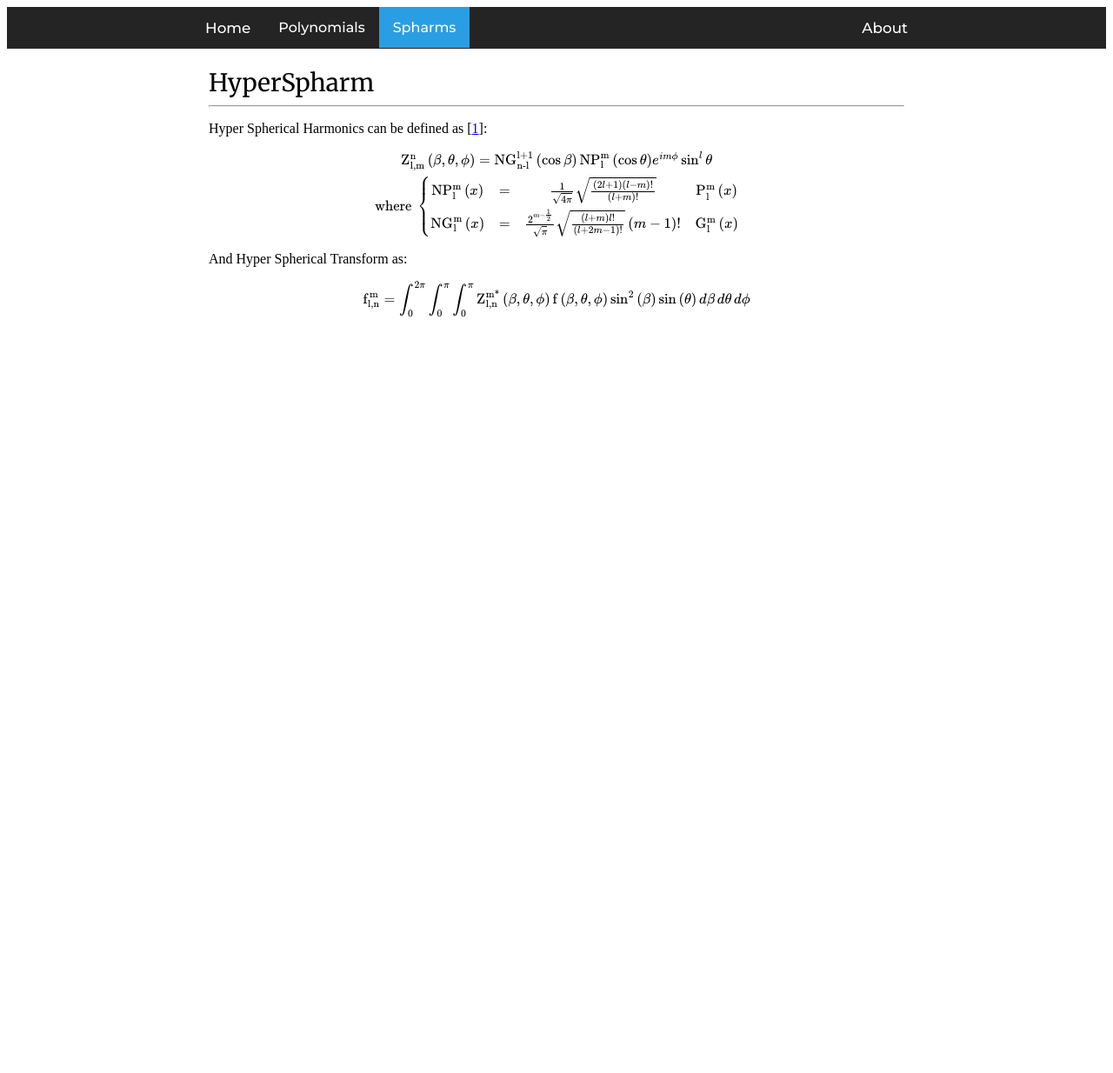
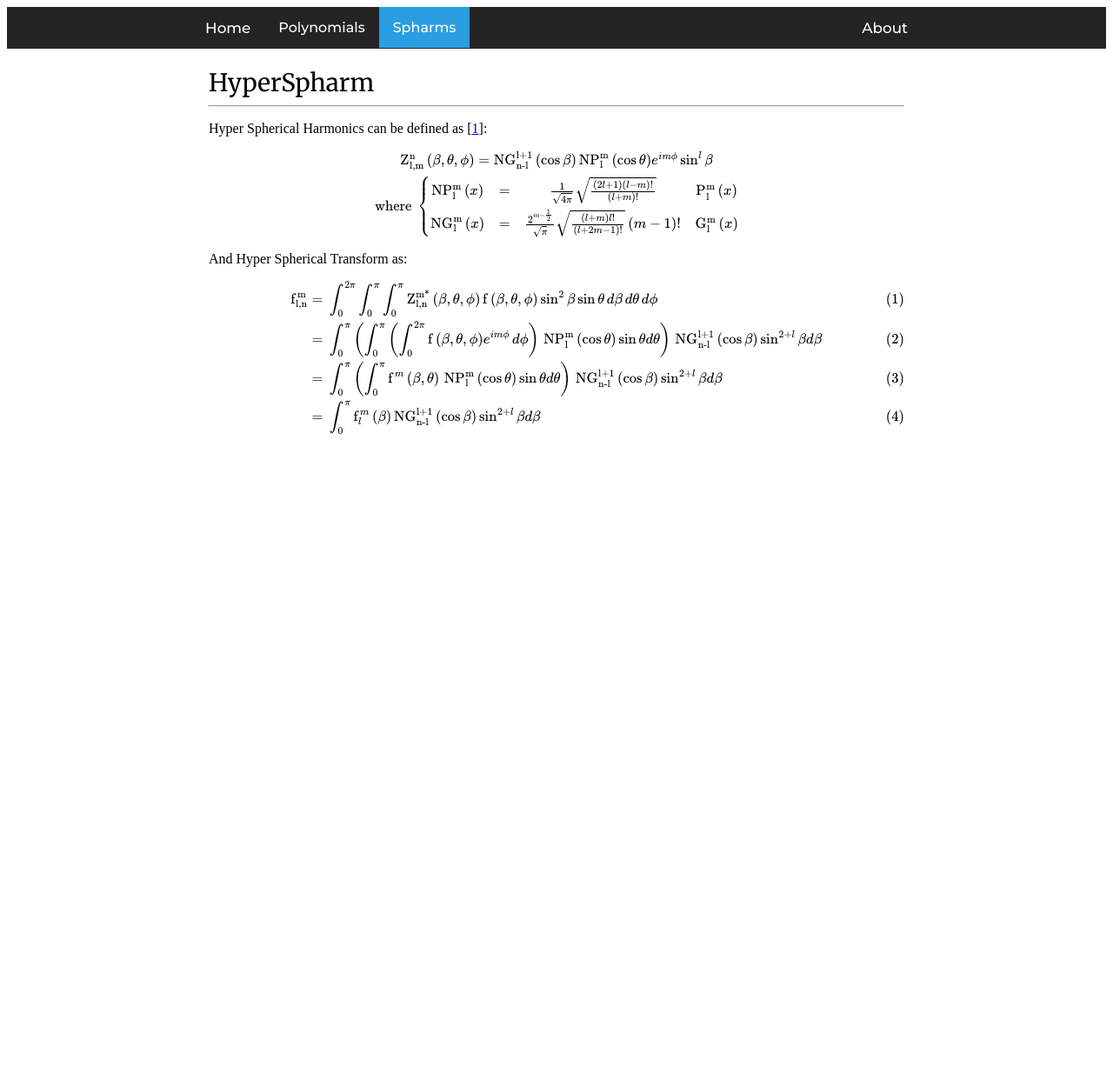
Before and after one commit to sylvaus/hyperspharm, a Jekyll site: the page built from hyperspharm.md, in a window 1280 px wide. Shown: the whole page at 87% size. Built offline with Jekyll 4.4.1, drawn with Linux system fonts in a browser that asks for light colours; nearby versions of some CDN libraries; our own code applies the rules of GitHub Pages for plain Markdown files; formulas are drawn with MathJax 3; before the commit the page ends 900 px from its top, so only the background shows below that.

Commit message:
Added additional from of hyperspharm transform

```diff
--- a/hyperspharm.md
+++ b/hyperspharm.md
@@ -6,8 +6,11 @@ math: true
 
 Hyper Spherical Harmonics can be defined as [[1](https://www.ncbi.nlm.nih.gov/pmc/articles/PMC4033314/)]:
 
-$$\begin{matrix} \operatorname{Z^n_{l,m}}{\left (\beta,\theta,\phi \right )} = \operatorname{NG^{l+1}_{n-l}}{\left (\cos\beta \right )} \operatorname{NP^m_l}{\left (\cos\theta \right )} e^{i m \phi} \sin^{l}\theta \\ \text{where }\left\{\begin{matrix} \operatorname{NP^m_l}{\left (x \right )} &=& \frac{1}{\sqrt{4\pi}}\sqrt{\frac{\left(2 l + 1\right) \left(l - m\right)!}{\left(l + m\right)!}} &\operatorname{P^m_l}{\left (x \right )} \\ \operatorname{NG^m_l}{\left (x \right )} &=& \frac{2^{m - \frac{1}{2}} }{\sqrt{\pi}} \sqrt{\frac{\left(l + m\right) l!}{\left(l + 2 m - 1\right)!}} \left(m - 1\right)! &\operatorname{G^m_l}{\left (x \right )} \end{matrix}\right. \end{matrix}$$
+$$\begin{matrix} \operatorname{Z^n_{l,m}}{\left (\beta,\theta,\phi \right )} = \operatorname{NG^{l+1}_{n-l}}{\left (\cos\beta \right )} \operatorname{NP^m_l}{\left (\cos\theta \right )} e^{i m \phi} \sin^{l}\beta \\ \text{where }\left\{\begin{matrix} \operatorname{NP^m_l}{\left (x \right )} &=& \frac{1}{\sqrt{4\pi}}\sqrt{\frac{\left(2 l + 1\right) \left(l - m\right)!}{\left(l + m\right)!}} &\operatorname{P^m_l}{\left (x \right )} \\ \operatorname{NG^m_l}{\left (x \right )} &=& \frac{2^{m - \frac{1}{2}} }{\sqrt{\pi}} \sqrt{\frac{\left(l + m\right) l!}{\left(l + 2 m - 1\right)!}} \left(m - 1\right)! &\operatorname{G^m_l}{\left (x \right )} \end{matrix}\right. \end{matrix}$$
 
 And Hyper Spherical Transform as:
 
-$$\operatorname{f^{m}_{l,n}} = \int_{0}^{2 \pi}\int_{0}^{\pi}\int_{0}^{\pi} \operatorname{Z^{m*}_{l,n}}{\left (\beta,\theta,\phi \right )} \operatorname{f}{\left (\beta,\theta,\phi \right )} \sin^{2}{\left (\beta \right )} \sin{\left (\theta \right )}\, d\beta\, d\theta\, d\phi $$
+$$\begin{eqnarray} \operatorname{f^{m}_{l,n}} &=& \int_{0}^{2 \pi}\int_{0}^{\pi}\int_{0}^{\pi} \operatorname{Z^{m*}_{l,n}}{\left (\beta,\theta,\phi \right )} \operatorname{f}{\left (\beta,\theta,\phi \right )} \sin^{2}{\beta} \sin{\theta}\, d\beta\, d\theta\, d\phi
+\\ &=&  \int_{0}^{\pi}\left(\int_{0}^{\pi} \left(\int_{0}^{2 \pi} \operatorname{f}{\left (\beta,\theta,\phi \right )} e^{i m \phi} \, d\phi\right)\, \operatorname{NP^m_l}{\left (\cos\theta \right )}\sin{\theta}d\theta\right)\, \operatorname{NG^{l+1}_{n-l}}{\left (\cos\beta \right )}\sin^{2+l}{\beta}d\beta
+\\ &=&  \int_{0}^{\pi}\left(\int_{0}^{\pi} \operatorname{f}^{m}{\left (\beta,\theta \right )} \, \operatorname{NP^m_l}{\left (\cos\theta \right )}\sin{\theta}d\theta\right)\, \operatorname{NG^{l+1}_{n-l}}{\left (\cos\beta \right )}\sin^{2+l}{\beta}d\beta
+\\ &=&  \int_{0}^{\pi} \operatorname{f}^{m}_{l}{\left (\beta \right )} \operatorname{NG^{l+1}_{n-l}}{\left (\cos\beta \right )}\sin^{2+l}{\beta}d\beta\end{eqnarray}$$
```
